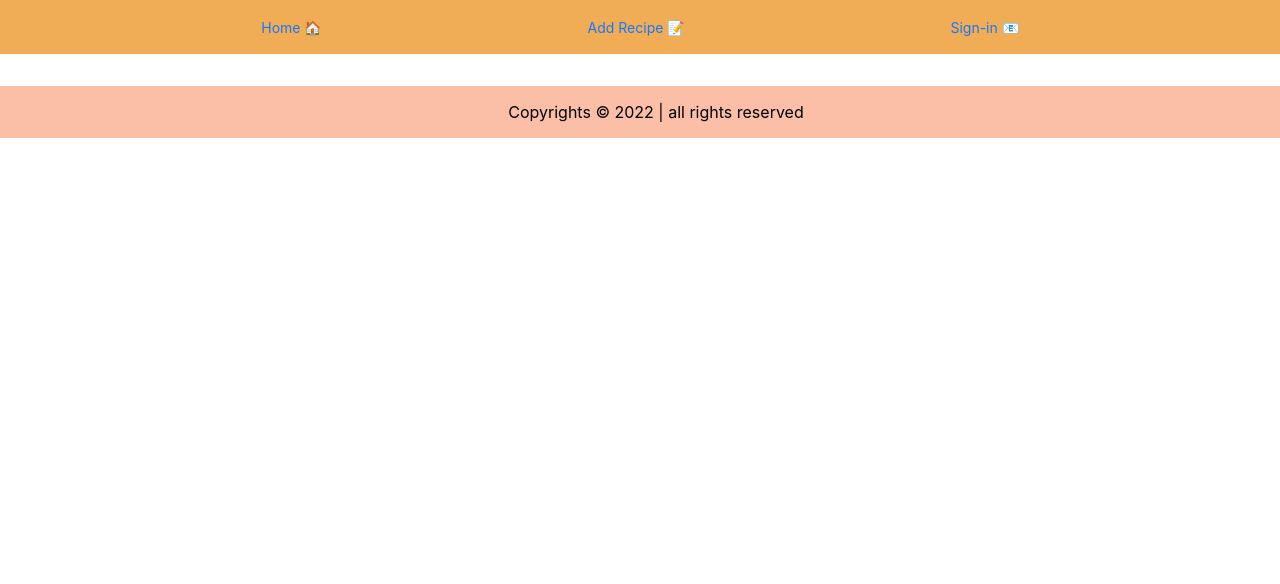
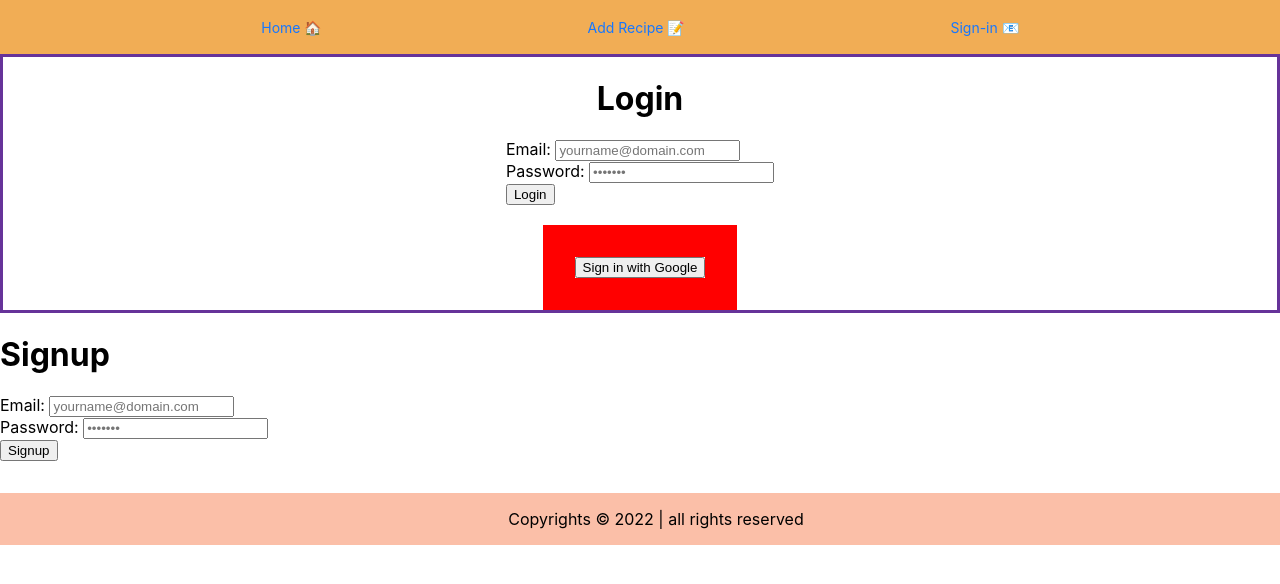
Before and after one commit to AdiFischer/web-quickcook, a React (Create React App) app: page /sign-in in a window 1280 px wide. Shown: the top 584 px of the page. Built offline with nearby package versions, Linux system fonts and the light colour scheme.

Commit message:
signin signout signup & logo

```diff
--- a/package.json
+++ b/package.json
@@ -7,6 +7,7 @@
     "@testing-library/react": "^13.4.0",
     "@testing-library/user-event": "^13.5.0",
     "antd": "^5.0.1",
+    "firebase": "^9.14.0",
     "react": "^18.2.0",
     "react-dom": "^18.2.0",
     "react-router-dom": "^6.4.3",
--- a/src/App.js
+++ b/src/App.js
@@ -2,7 +2,10 @@ import { BrowserRouter, Routes, Route } from 'react-router-dom'
 import './assets/Styles.css';
 import Header from './components/Header';
 import Footer from './components/Footer'
+import Login from './components/Login'
+import Signup from './components/Signup';
 import Home from './pages/Home';
+import Signin from './pages/Signin';
 import AddNew from './pages/AddNew';
 import OneRecipe from './pages/OneRecipe';
 import { UserChoiceContextProvider } from './context/UserChoiceContext';
@@ -26,6 +29,8 @@ function App() {
               <Route path='/desserts' element={<AllRecipes bestFor="desserts" />} />
               <Route path='/add-new' element={<AddNew />} />
               <Route path='/recipe/:id' element={<OneRecipe />} />
+              <Route path='/sign-in' element={<Signin />} />
+              {/* <Route path='/sign-up' element={<Signup />} /> */}
             </Routes>
           </RecipesContextProvider>
         </main>
--- a/src/assets/Styles.css
+++ b/src/assets/Styles.css
@@ -55,10 +55,6 @@ code {
     monospace;
 }
 
-.recipe {
-  padding: 100px;
-  background-color: rgb(246, 228, 212);
-}
 
 footer {
   display: flex;
@@ -71,7 +67,7 @@ footer {
   left: 0;
   right: 0;
   width: 100vw;
-    /* bottom: 0; */
+  /* bottom: 0; */
 }
 
 .image-resize1 {
@@ -81,39 +77,93 @@ footer {
   /* width: 540px;
   height: auto; */
 }
+
 .image-resize2 {
   display: flex !important;
   justify-content: center;
   /* width: 540px;
   height: auto; */
 }
+
 .image-resize3 {
   display: flex !important;
   justify-content: center;
   /* width: 540px;
   height: auto; */
 }
-.image-resize4{
+
+.image-resize4 {
   display: flex !important;
   justify-content: center;
   /* width: 540px;
   height: auto; */
 }
+
 .add-new {
   padding: 100px;
 }
+
 .recipe-card {
-
   width: 300px;
 
 }
+
 .recipes-cards-group {
   display: flex;
   justify-content: center;
   align-items: center;
 }
-.recipe-images{
+
+.recipe-images {
   aspect-ratio: 1/1;
   object-fit: cover;
 
 }
+
+.recipe {
+  padding: 100px;
+  background-color: rgb(246, 228, 212);
+  display: flex;
+  /* justify-content: space-between; */
+
+
+}
+
+/* .imageContainer{
+  display: flex;
+  align-items: flex-end;
+  justify-content: center;
+} */
+.recipeContainer {
+  padding-left: 2em;
+  /* display: flex; */
+  /* align-items: flex-start;
+  justify-content: center; */
+}
+
+.logo-container {
+  display: flex;
+  align-items: center;
+  justify-content: center;
+  /* max-height: 20px;
+max-width: 20px; */
+  /* width: 20px;
+height: 20px; */
+
+}
+
+.login-container {
+  display: flex;
+  align-items: center;
+  justify-content: center;
+  border: solid rebeccapurple;
+  flex-direction: column;
+}
+
+.google-login-container {
+  display: flex;
+
+  justify-content: center;
+  border: solid red 2em;
+
+}
--- a/src/components/Header.jsx
+++ b/src/components/Header.jsx
@@ -1,7 +1,21 @@
-import { Link } from "react-router-dom"
+import { Link, useNavigate } from "react-router-dom"
 import { Button } from "antd"
+import { UserChoiceContext } from '../context/UserChoiceContext';
+import { useContext } from "react";
+
+// import Login from './Login'
+// import Signup from './Signup';
+// import { UserChoiceContext, UserChoiceContextProvider } from '../context/UserChoiceContext';
+
 export default function Header() {
-    return(
+    const { user, setUser } = useContext(UserChoiceContext)
+    const navigate = useNavigate()
+    function SignOut(){
+        setUser()
+        navigate('/home')
+
+    }
+    return (
         <div className="header-container">
             <Link to={'/home'}>
                 <Button type="link" htmlType="button">
@@ -13,12 +27,17 @@ export default function Header() {
                     Add Recipe 📝
                 </Button>
             </Link>
-            <Link to={'/sign-in'}>
+            {user ?
+                <Button type="link" htmlType="button" onClick={SignOut}>
+                Sign-Out 📧
+            </Button>
+            :
+                <Link to={'/sign-in'} >
                     <Button type="link" htmlType="button">
                         Sign-in 📧
                     </Button>
                 </Link>
-            {/* <a href="/add recipe">Add Recipe</a> */}
+            }
         </div>
     )
 }
--- a/src/components/Hero.jsx
+++ b/src/components/Hero.jsx
@@ -1,7 +1,12 @@
+import logo1 from '../assets/logo1.JPG'
+import '../assets/Styles.css';
+
+
 export default function Hero() {
     return(
-        <div className="hero-container">
-        <h1>🧑‍🍳QuickCooks👩‍🍳</h1>
+        <div className="logo-container">
+            <img src={logo1} alt='' className='logo1' />
+
         </div>
     )
 }
--- /dev/null
+++ b/src/components/Login.jsx
@@ -0,0 +1,64 @@
+import { useState } from "react"
+import { initializeApp } from "firebase/app"
+import {getAuth, signInWithEmailAndPassword, GoogleAuthProvider, signInWithPopup} from "firebase/auth"
+import { useNavigate } from "react-router-dom";
+import '../assets/Styles.css';
+
+const firebaseConfig = {
+    apiKey: "AIzaSyA2jXLKtI-EDrnGtltPjXiThAXQyJ3Qos0",
+    authDomain: "web-quickcook-af.firebaseapp.com",
+    projectId: "web-quickcook-af",
+    storageBucket: "web-quickcook-af.appspot.com",
+    messagingSenderId: "139608300553",
+    appId: "1:139608300553:web:faadedc2196b5f31d8acd8"
+};
+
+export default function Login({ setUser }) {
+    const navigate = useNavigate()
+    const [email, setEmail] = useState('')
+    const [password, setPassword] = useState('')
+    const handleLogin = async (e) => {
+        e.preventDefault()
+        const app = initializeApp(firebaseConfig) // connects to Firebase
+        const auth = getAuth(app) // connects us to Firebase Auth
+        const response = await signInWithEmailAndPassword(auth, email, password)
+            .catch(alert)
+        setUser(response.user)
+        navigate('/home')
+    }
+    const handleGoogleLogin = async () => {
+        const app = initializeApp(firebaseConfig) // connects to Firebase
+        const auth = getAuth(app) // connects us to Firebase Auth
+        const provider = new GoogleAuthProvider()
+        const response = await signInWithPopup(auth, provider)
+            .catch(alert)
+        setUser(response.user)
+        navigate('/home')
+    }
+    return (
+        <div className="login-container">
+
+            <h1>Login</h1>
+            <form onSubmit={handleLogin}>
+                <label htmlFor="email">Email:{' '}
+                    <input type="email" name="email"
+                        value={email} onChange={e => setEmail(e.target.value)}
+                        placeholder="yourname@domain.com" />
+                </label>
+                <br />
+                <label htmlFor="password">Password:{' '}
+                    <input type="password" name="password"
+                        value={password} onChange={e => setPassword(e.target.value)}
+                        placeholder="•••••••" />
+                </label>
+                <br />
+                <button type="submit">Login</button>
+            </form>
+            <br />
+            <div className="google-login-container">
+
+            <button onClick={handleGoogleLogin}>Sign in with Google</button>
+            </div>
+        </div>
+    )
+}
--- a/src/components/RecipeType.jsx
+++ b/src/components/RecipeType.jsx
@@ -5,7 +5,7 @@ export default function RecipeType() {
     return(
         <div className="recipeType-container">
             <Link to={'/dairy'}>
-            <Button type="link" htmlType="button">
+            <Button type="primary" htmlType="button">
                 Dairy
             </Button>
             </Link>
--- /dev/null
+++ b/src/components/Signup.jsx
@@ -0,0 +1,46 @@
+import { useState } from "react"
+import { initializeApp } from "firebase/app"
+import { getAuth, createUserWithEmailAndPassword } from "firebase/auth"
+import { useNavigate } from "react-router-dom";
+
+const firebaseConfig = {
+    apiKey: "AIzaSyA2jXLKtI-EDrnGtltPjXiThAXQyJ3Qos0",
+    authDomain: "web-quickcook-af.firebaseapp.com",
+    projectId: "web-quickcook-af",
+    storageBucket: "web-quickcook-af.appspot.com",
+    messagingSenderId: "139608300553",
+    appId: "1:139608300553:web:faadedc2196b5f31d8acd8"
+};
+
+export default function Signup({ setUser }) {
+    const navigate = useNavigate()
+    const [email, setEmail] = useState('')
+    const [password, setPassword] = useState('')
+    const handleSignup = async (e) => {
+        e.preventDefault()
+        const app = initializeApp(firebaseConfig) // connects to Firebase
+        const auth = getAuth(app) // connects us to Firebase Auth
+        const response = await createUserWithEmailAndPassword(auth, email, password)
+            .catch(alert)
+        setUser(response.user)
+        navigate('/home')
+    }
+    return (
+        <>
+            <h1>Signup</h1>
+            <form onSubmit={handleSignup}>
+                <label htmlFor="email">Email:{' '}
+                    <input type="email" name="email"
+                        value={email} onChange={e => setEmail(e.target.value)}
+                        placeholder="yourname@domain.com" />
+                </label><br />
+                <label htmlFor="password">Password:{' '}
+                    <input type="password" name="password"
+                        value={password} onChange={e => setPassword(e.target.value)}
+                        placeholder="•••••••" />
+                </label><br />
+                <button type="submit">Signup</button>
+            </form>
+        </>
+    )
+}
--- a/src/context/UserChoiceContext.jsx
+++ b/src/context/UserChoiceContext.jsx
@@ -6,15 +6,15 @@ export function UserChoiceContextProvider({ children }) {
   const { Provider } = UserChoiceContext;
   const [bestFor, setBestFor] = useState();
   const [type, setType] = useState();
-  //const [user, setUser] = useState();
+  const [user, setUser] = useState();
 
   const value = {
     bestFor,
     setBestFor,
     type,
     setType,
-   // user,
-    //setUser,
+    user,
+    setUser,
   };
 
   return <Provider value={value}>{children}</Provider>;
--- a/src/index.js
+++ b/src/index.js
@@ -7,7 +7,7 @@ import App from './App';
 
 const root = ReactDOM.createRoot(document.getElementById('root'));
 root.render(
-  <React.StrictMode>
+
     <App />
-  </React.StrictMode>
+
 );
--- a/src/pages/OneRecipe.jsx
+++ b/src/pages/OneRecipe.jsx
@@ -2,6 +2,7 @@
 import { useState, useEffect } from "react"
 import { Spin } from "antd";
 import { useParams } from "react-router-dom"
+import '../assets/Styles.css';
 
 export default function OneRecipe() {
     const { id } = useParams()
@@ -17,7 +18,10 @@ export default function OneRecipe() {
         <div className="recipe">
             {recipe
                 ? <>
-                    <img src={recipe.image} width={300} alt='' />
+                <div className="imageContainer">
+                    <img src={recipe.image} width={400} alt='' />
+                    </div>
+                    <div className="recipeContainer">
                     <h1>{recipe.name} </h1>
                     <p> Serving: {recipe.servings}</p>
                     <p>Time: {recipe.readyin}</p>
@@ -25,6 +29,7 @@ export default function OneRecipe() {
                     <p>{recipe.ingredients}</p>
                     <h2>Instructions</h2>
                     <p>{recipe.instructions}</p>
+                    </div>
                 </>
                 :
                 <Spin size="large" />
--- /dev/null
+++ b/src/pages/Signin.jsx
@@ -0,0 +1,17 @@
+import React, {useContext} from 'react';
+
+import Login from '../components/Login'
+import Signup from '../components/Signup';
+import { UserChoiceContext } from '../context/UserChoiceContext';
+
+
+export default function Signin() {
+    const {user, setUser} = useContext(UserChoiceContext)
+    return (
+        <>
+            <Login setUser={setUser} />
+
+            <Signup setUser={setUser} />
+        </>
+    )
+}
```
Also changed, not shown: src/assets/logo1.JPG (added), 1 other file (tests, documents, lock files or other folders). Lines whose indentation alone changed are shown as unchanged.
